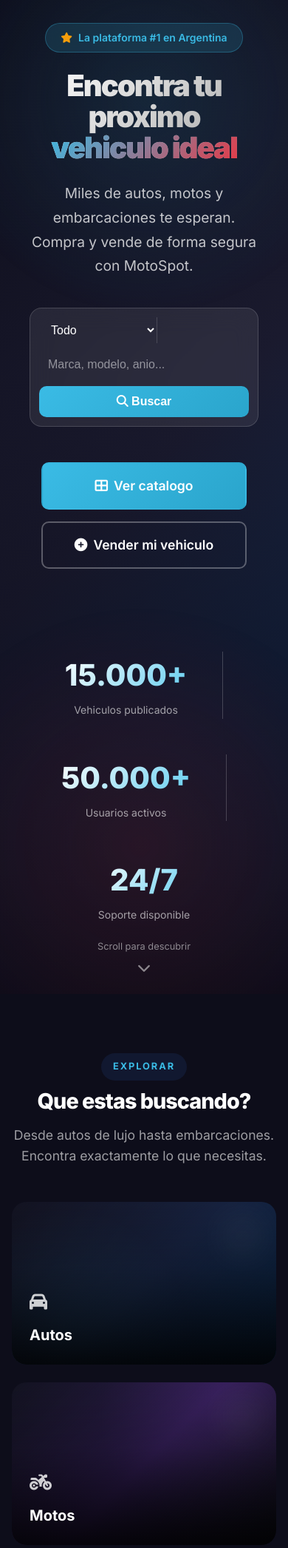
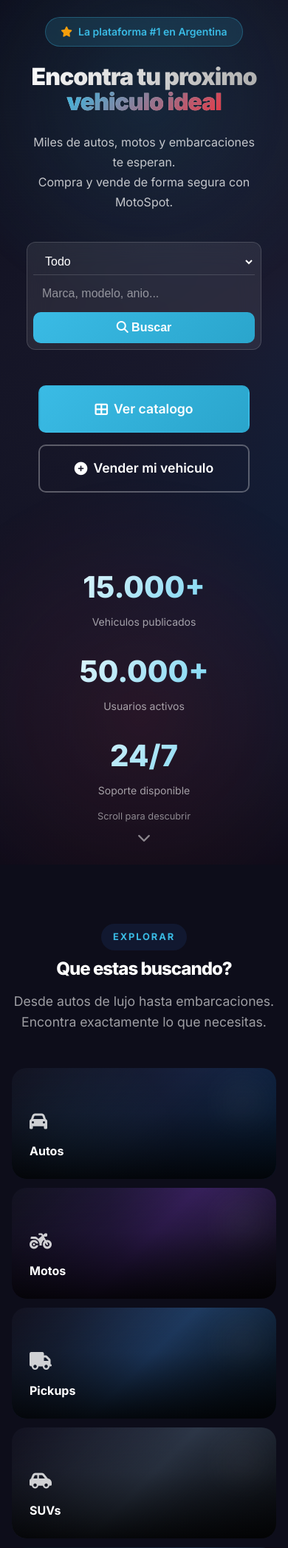
Before and after one commit to joelchala/MotoSpot, a PHP site: page / in a window 390 px wide. Shown: the part 65-2158 px from the top of the page at 74% size. Run offline with PHP 8.4, Linux system fonts and the light colour scheme.

Commit message:
feat: Argentina branding, Dealers plan, promo codes system, responsive fixes
Frontend/UI:
- Branding: "Latinoamérica" → "Argentina" en todo el sitio (beneficios, footer, copyright)
- Navbar: "Publicar gratis" → "Publicar"
- Layout: sección Beneficios movida antes de "Cómo funciona"
- Responsive móvil: fix navbar toggle (inline style → classList.toggle),
  dividers ocultos en móvil, hero stack column, categories grid adaptivo,
  breakpoint extra a 400px para pantallas muy pequeñas
- Planes: "Premium Plus" renombrado a "Dealers" con ícono building,
  CTA apunta a sección código promo, FAQ actualizado para Argentina

Backend:
- DB: columnas rol/plan/codigo_promo_activo/codigo_promo_hasta en ms_usuarios
- DB: tablas ms_codigos_promocionales y ms_historial_codigos creadas
- Usuario admin (id=1) seteado con rol=admin, plan=premium_plus
- Sistema de códigos DEALER-XXXXXXXX: solo plan Dealers, 30 días, un canje
- Panel admin /admin-codigos.php: generar, listar, ver estado de códigos

Co-Authored-By: Claude Sonnet 4.6 <noreply@anthropic.com>

```diff
--- a/php.autolatino.site/public_html/public/index.php
+++ b/php.autolatino.site/public_html/public/index.php
@@ -141,6 +141,38 @@ try {
 .btn-secondary:hover{background:rgba(255,255,255,.2)}
 .btn-large{padding:1rem 2.25rem;font-size:1.1rem}
 .btn-glow:hover{box-shadow:0 0 30px rgba(58,187,229,.5)}
+
+/* ── Responsive fixes móvil ── */
+@media (max-width: 768px) {
+    .navbar-menu { display:none; position:absolute; top:100%; left:0; right:0;
+        background:rgba(10,10,22,.98); backdrop-filter:blur(20px);
+        flex-direction:column; padding:1.5rem; gap:1rem;
+        border-top:1px solid rgba(255,255,255,.1); z-index:999; }
+    .navbar-menu.active { display:flex; }
+    .hero-stat-divider { display:none; }
+    .hero-stats { gap:1.5rem; padding:1.5rem 1rem; }
+    .hero-stat { flex:0 0 45%; }
+    .hero-content { padding:1.5rem .75rem; }
+    .hero-search { flex-direction:column; gap:.5rem; padding:.5rem; border-radius:12px; }
+    .hero-search-select { max-width:100%; border-right:none; border-bottom:1px solid rgba(255,255,255,.15); }
+    .hero-search-btn { width:100%; justify-content:center; }
+    .categories-grid { grid-template-columns:repeat(2,1fr); gap:.75rem; }
+    .category-card { height:150px; }
+    .category-card-label { font-size:1rem; }
+    .features-grid { grid-template-columns:1fr; }
+    .presentation-grid { grid-template-columns:1fr; }
+    .presentation-image { order:-1; margin-bottom:1.5rem; }
+    .footer-grid { grid-template-columns:1fr; gap:2rem; }
+    .footer-bottom { flex-direction:column; text-align:center; gap:.5rem; }
+    .section-title { font-size:clamp(1.5rem,5vw,2.2rem); }
+    .hero-title { font-size:clamp(2rem,7vw,3.5rem); letter-spacing:-1px; }
+    .hero-subtitle { font-size:1rem; }
+}
+@media (max-width: 400px) {
+    .categories-grid { grid-template-columns:1fr; }
+    .hero-stat { flex:0 0 100%; }
+    .hero-cta .btn { max-width:100%; }
+}
 </style>
 </head>
 <body>
@@ -429,8 +461,11 @@ const navbar=document.getElementById('navbar');
 window.addEventListener('scroll',()=>navbar.classList.toggle('scrolled',window.scrollY>80));
 
 document.getElementById('menuToggle').addEventListener('click',()=>{
-    const m=document.querySelector('.navbar-menu');
-    m.style.display=m.style.display==='flex'?'none':'flex';
+    document.querySelector('.navbar-menu').classList.toggle('active');
+});
+// Cerrar menu al hacer click en un link
+document.querySelectorAll('.navbar-menu .nav-link').forEach(l=>{
+    l.addEventListener('click',()=>document.querySelector('.navbar-menu').classList.remove('active'));
 });
 
 document.querySelectorAll('a[href^="#"]').forEach(a=>{
```
Also changed, not shown: other parts of php.autolatino.site/public_html/public/index.php (+32 -32 lines), php.autolatino.site/public_html/public/planes.php (+10 -10 lines).
